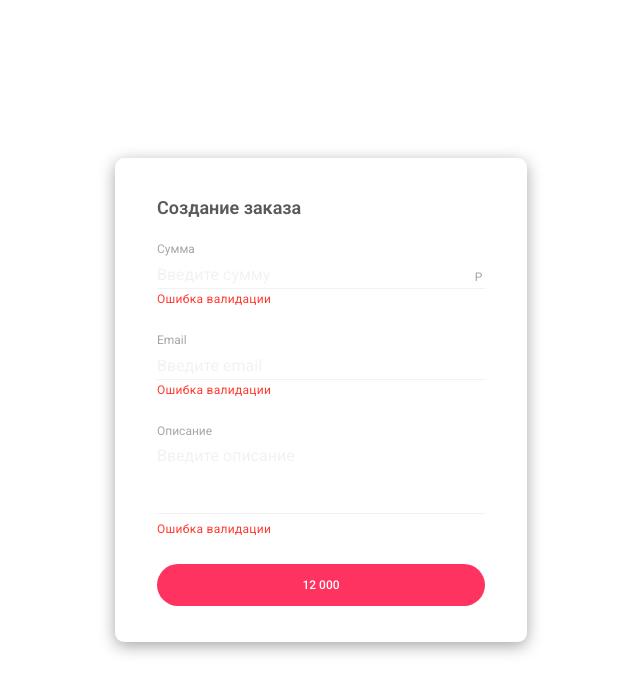
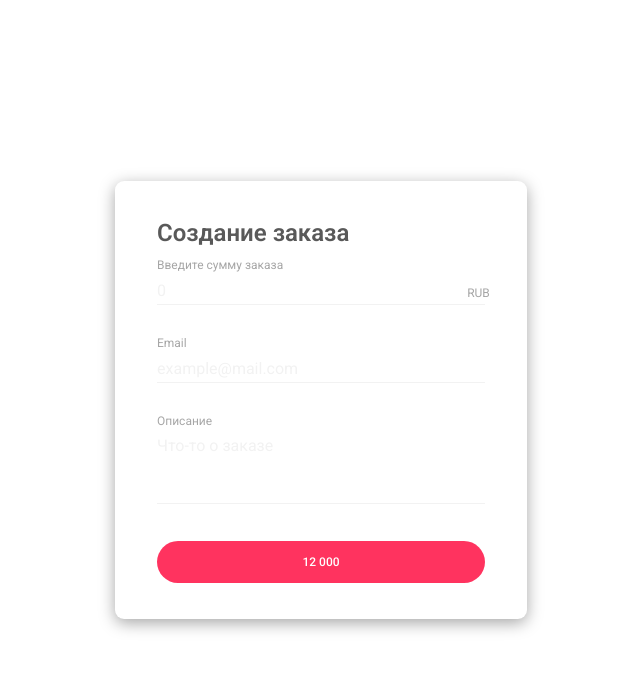
Before and after one commit to AlexeyErshov999/payment-scenario, a Vue app: page /order in a window 1280 px wide. Shown: the top 692 px of the page, without its empty margins (319-959 px from the left). Built offline with nearby package versions, Linux system fonts and the light colour scheme.

Commit message:
add: OrderForm, state fjr validation errors

```diff
--- a/src/App.vue
+++ b/src/App.vue
@@ -1,5 +1,5 @@
 <script setup lang="ts">
-import Order from './views/Order.vue';
+import Order from './views/OrderForm.vue';
 </script>
 
 <template>
--- a/src/components/ui/FormCard.vue
+++ b/src/components/ui/FormCard.vue
@@ -29,9 +29,6 @@ defineProps<{
   border-radius: $border-radius-default;
   padding-block: $padding-vertical-form;
   padding-inline: $padding-horizontal-form;
-  display: flex;
-  flex-direction: column;
-  gap: 12px;
   margin-inline: auto;
 
   &--has-shadow {
@@ -39,7 +36,8 @@ defineProps<{
   }
 
   &__title {
-    font-size: $font-size-l;
+    font-size: 24px;
+    line-height: 32px;
     color: $gray-dark;
     margin-block-end: var(--card-title-margin);
     font-weight: 600;
--- a/src/components/ui/FormInput.vue
+++ b/src/components/ui/FormInput.vue
@@ -2,45 +2,50 @@
   <div class="input-wrapper">
     <label class="input__label">{{ label }}</label>
     <div class="input-container" :class="{ 'has-icon': icon }">
-      <!-- Используем textarea для многострочного ввода -->
       <textarea
         v-if="maxLines && maxLines > 1"
         class="input textarea"
-        v-model="text"
+        :class="{ 'input--error': localError }"
+        v-model="inputValue"
         :placeholder="placeholder"
         :rows="maxLines"
         :style="{ paddingRight: icon ? '30px' : '12px' }"
         @input="autoResize"
+        @blur="validateField"
         ref="textareaRef"
       ></textarea>
 
-      <!-- Обычный input для одной строки -->
       <input
         v-else
         class="input"
+        :class="{ 'input--error': localError }"
         :type="type"
-        v-model="text"
+        v-model="inputValue"
         :placeholder="placeholder"
         :style="{ paddingRight: icon ? '30px' : '12px' }"
+        @blur="validateField"
       />
 
       <span v-if="icon" class="input__icon" v-html="icon"></span>
     </div>
-    <ErrorMessage v-if="error" :text="error" />
+    <ErrorMessage v-if="localError" :text="localError" />
   </div>
 </template>
 
 <script setup lang="ts">
-import { ref, watch, nextTick } from 'vue'
+import { ref, watch, nextTick, computed, onUnmounted } from 'vue'
 import ErrorMessage from './ErrorMessage.vue'
+import { useValidationErrorsStore } from '../../stores/validationErrorsStore'
 
 interface IFormInputProps {
+  name: string
   label: string
   type?: 'text' | 'email' | 'password' | 'tel' | 'number'
   placeholder?: string
   icon?: string
   error?: string
-  maxLines?: number // 1, 2 или 3 строки максимум
+  maxLines?: number
+  rules?: Array<(value: string) => string | boolean>
 }
 
 const props = defineProps<IFormInputProps>()
@@ -48,26 +53,66 @@ const props = defineProps<IFormInputProps>()
 const text = ref('')
 const textareaRef = ref<HTMLTextAreaElement | null>(null)
 
-// Функция для авто-изменения высоты textarea
+const validationStore = useValidationErrorsStore()
+
+const localError = computed(() => {
+  if (props.error) return props.error
+  return validationStore.getError(props.name)
+})
+
+const inputValue = computed({
+  get: () => text.value,
+  set: (value) => {
+    text.value = value
+    if (localError.value) {
+      validationStore.clearError(props.name)
+    }
+  }
+})
+
+const validateField = () => {
+  if (props.rules && props.rules.length > 0) {
+    for (const rule of props.rules) {
+      const result = rule(text.value)
+      if (typeof result === 'string') {
+        validationStore.setError(props.name, result)
+        return
+      }
+    }
+    validationStore.clearError(props.name)
+  } else {
+    let errorMessage = ''
+
+    if (props.type === 'email' && text.value && !isValidEmail(text.value)) {
+      errorMessage = 'Введите корректный email'
+    }
+
+    if (errorMessage) {
+      validationStore.setError(props.name, errorMessage)
+    } else {
+      validationStore.clearError(props.name)
+    }
+  }
+}
+
+const isValidEmail = (email: string) => {
+  const re = /^[^\s@]+@[^\s@]+\.[^\s@]+$/
+  return re.test(email)
+}
+
 const autoResize = () => {
   if (textareaRef.value && props.maxLines && props.maxLines > 1) {
     const textarea = textareaRef.value
 
-    // Сбрасываем высоту для правильного расчета
     textarea.style.height = 'auto'
 
-    // Вычисляем высоту одной строки
-    const lineHeight = 22 // из line-height: 22px
-    const padding = 6 // верхний и нижний padding (3px сверху + 3px снизу)
-
-    // Максимальная высота = (количество строк * line-height) + padding
+    const lineHeight = 22
+    const padding = 6
     const maxHeight = (props.maxLines * lineHeight) + padding
 
-    // Устанавливаем высоту, но не больше максимальной
     const scrollHeight = textarea.scrollHeight
     textarea.style.height = Math.min(scrollHeight, maxHeight) + 'px'
 
-    // Если контент превышает максимальную высоту, включаем скролл
     if (scrollHeight > maxHeight) {
       textarea.style.overflowY = 'auto'
     } else {
@@ -76,7 +121,6 @@ const autoResize = () => {
   }
 }
 
-// Следим за изменением текста для авто-подстройки высоты
 watch(text, () => {
   if (props.maxLines && props.maxLines > 1) {
     nextTick(() => {
@@ -85,7 +129,6 @@ watch(text, () => {
   }
 })
 
-// Устанавливаем начальную высоту при монтировании
 watch(() => props.maxLines, () => {
   if (props.maxLines && props.maxLines > 1 && textareaRef.value) {
     nextTick(() => {
@@ -93,6 +136,10 @@ watch(() => props.maxLines, () => {
     })
   }
 }, { immediate: true })
+
+onUnmounted(() => {
+  validationStore.clearError(props.name)
+})
 </script>
 
 <style lang="scss" scoped>
@@ -131,7 +178,7 @@ watch(() => props.maxLines, () => {
   outline: none;
   transition: border-color 0.2s ease;
   background: transparent;
-  resize: none; /* Запрещаем ручное изменение размера */
+  resize: none;
 
   &::placeholder {
     color: $gray-light;
@@ -149,6 +196,14 @@ watch(() => props.maxLines, () => {
     border-bottom-color: darken($gray-light, 10%);
   }
 
+  &--error {
+    border-bottom-color: $error !important;
+
+    &:focus {
+      border-bottom-color: $error;
+    }
+  }
+
   &:-webkit-autofill,
   &:-webkit-autofill:hover,
   &:-webkit-autofill:focus {
@@ -160,22 +215,19 @@ watch(() => props.maxLines, () => {
 
 /* Специальные стили для textarea */
 .textarea {
-  min-height: 28px; /* 1 строка + padding */
+  min-height: 28px;
   overflow-y: hidden;
   white-space: pre-wrap;
   word-wrap: break-word;
 
-  /* Для 2 строк */
   &[rows="2"] {
-    max-height: 50px; /* 2 строки * 22px + 6px padding */
+    max-height: 50px;
   }
 
-  /* Для 3 строк */
   &[rows="3"] {
-    max-height: 72px; /* 3 строки * 22px + 6px padding */
+    max-height: 72px;
   }
 
-  /* Стили для скролла, если текст превышает лимит */
   &::-webkit-scrollbar {
     width: 4px;
   }
@@ -215,8 +267,7 @@ watch(() => props.maxLines, () => {
   }
 }
 
-/* Для textarea корректируем позицию иконки */
 .textarea + .input__icon {
-  top: 15px; /* Примерная позиция для многострочного ввода */
+  top: 15px;
 }
 </style>
--- a/src/components/ui/SubmitButton.vue
+++ b/src/components/ui/SubmitButton.vue
@@ -6,6 +6,7 @@ interface Props {
   loading?: boolean
   disabled?: boolean
   redirectTo?: string
+  hasFormErrors: boolean
 }
 
 const props = withDefaults(defineProps<Props>(), {
@@ -13,6 +14,7 @@ const props = withDefaults(defineProps<Props>(), {
   loading: false,
   disabled: false,
   redirectTo: '',
+  hasFormErrors: false
 })
 
 const emit = defineEmits<{
@@ -40,7 +42,7 @@ const handleClick = async (event: MouseEvent) => {
   <button
     class="submit-button"
     :class="{ 'is-loading': loading }"
-    :disabled="disabled"
+    :disabled="disabled || hasFormErrors"
     @click="handleClick"
   >
     <span v-if="loading" class="spinner" />
--- a/src/router/index.ts
+++ b/src/router/index.ts
@@ -8,7 +8,7 @@ const routes = [
   {
     path: '/order',
     name: 'order',
-    component: () => import('@/views/Order.vue'),
+    component: () => import('@/views/OrderForm.vue'),
     meta: {
       title: 'Создание заказа',
       requiresOrderData: false,
--- /dev/null
+++ b/src/stores/validationErrorsStore.ts
@@ -0,0 +1,36 @@
+import { ref, computed } from 'vue'
+import { defineStore } from 'pinia'
+
+export const useValidationErrorsStore = defineStore('validationErrors', () => {
+  const errors = ref<Record<string, string>>({})
+
+  const getError = computed(() => (fieldName: string) => {
+    return errors.value[fieldName] || ''
+  })
+
+  const setError = (fieldName: string, errorMessage: string) => {
+    errors.value[fieldName] = errorMessage
+  }
+
+  const clearError = (fieldName: string) => {
+    delete errors.value[fieldName]
+  }
+
+  const clearAllErrors = () => {
+    errors.value = {}
+  }
+
+  const hasErrors = computed(() => Object.keys(errors.value).length > 0)
+
+  const allErrors = computed(() => errors.value)
+
+  return {
+    errors,
+    getError,
+    setError,
+    clearError,
+    clearAllErrors,
+    hasErrors,
+    allErrors,
+  }
+})
--- /dev/null
+++ b/src/utils/validationRules.ts
@@ -0,0 +1,26 @@
+export const amountRules = [
+  (value: string) => {
+    if (!value) return 'Сумма обязательна'
+    if (isNaN(Number(value))) return 'Введите число'
+    if (Number(value) <= 0) return 'Сумма должна быть больше 0'
+    return true
+  },
+]
+
+export const emailRules = [
+  (value: string) => {
+    if (!value) return 'Email обязателен'
+    const re = /^[^\s@]+@[^\s@]+\.[^\s@]+$/
+    if (!re.test(value)) return 'Введите корректный email'
+    return true
+  },
+]
+
+export const descriptionRules = [
+  (value: string) => {
+    if (!value) return 'Описание обязательно'
+    if (value.length < 10) return 'Описание должно быть не менее 10 символов'
+    if (value.length > 500) return 'Описание должно быть не более 500 символов'
+    return true
+  },
+]
--- a/src/views/Order.vue
+++ /dev/null
@@ -1,34 +0,0 @@
-<script setup lang="ts">
-import PageContainer from '../components/ui/PageContainer.vue'
-import FormCard from '../components/ui/FormCard.vue'
-import SubmitButton from '../components/ui/SubmitButton.vue'
-import FormInput from '../components/ui/FormInput.vue'
-</script>
-
-<template>
-  <PageContainer full-viewport>
-    <FormCard :has-shadow="true" title="Создание заказа">
-      <FormInput
-        label="Сумма"
-        type="text"
-        placeholder="Введите сумму"
-        icon="Р"
-        error="Ошибка валидации"
-      />
-      <FormInput
-        label="Email"
-        type="email"
-        placeholder="Введите email"
-        error="Ошибка валидации"
-      />
-      <FormInput
-        label="Описание"
-        type="text"
-        placeholder="Введите описание"
-        :max-lines="3"
-        error="Ошибка валидации"
-      />
-      <SubmitButton text="12 000" />
-    </FormCard>
-  </PageContainer>
-</template>
--- /dev/null
+++ b/src/views/OrderForm.vue
@@ -0,0 +1,62 @@
+<script setup lang="ts">
+import { ref } from 'vue'
+import PageContainer from '../components/ui/PageContainer.vue'
+import FormCard from '../components/ui/FormCard.vue'
+import SubmitButton from '../components/ui/SubmitButton.vue'
+import FormInput from '../components/ui/FormInput.vue'
+import { useValidationErrorsStore } from '../stores/validationErrorsStore'
+import { amountRules, emailRules, descriptionRules } from '../utils/validationRules'
+
+const validationStore = useValidationErrorsStore()
+
+const submitForm = () => {
+  validationStore.clearAllErrors()
+  if (validationStore.hasErrors) {
+    console.log('Есть ошибки валидации:', validationStore.allErrors)
+  }
+}
+</script>
+
+<template>
+  <PageContainer full-viewport>
+    <FormCard :has-shadow="true" title="Создание заказа">
+      <form @submit.prevent="submitForm" class="form">
+        <FormInput
+          name="amount"
+          label="Введите сумму заказа"
+          type="text"
+          placeholder="0"
+          icon="RUB"
+          :rules="amountRules"
+        />
+
+        <FormInput
+          name="email"
+          label="Email"
+          type="email"
+          placeholder="example@mail.com"
+          :rules="emailRules"
+        />
+
+        <FormInput
+          name="description"
+          label="Описание"
+          type="text"
+          placeholder="Что-то о заказе"
+          :max-lines="3"
+          :rules="descriptionRules"
+        />
+
+        <SubmitButton text="12 000" type="submit" :has-form-errors="validationStore.hasErrors" />
+      </form>
+    </FormCard>
+  </PageContainer>
+</template>
+
+<style lang="scss" scoped>
+.form {
+  display: flex;
+  flex-direction: column;
+  gap: 12px;
+}
+</style>
```
Also changed, not shown: src/stores/counter.ts (deleted, +0 -12 lines).
